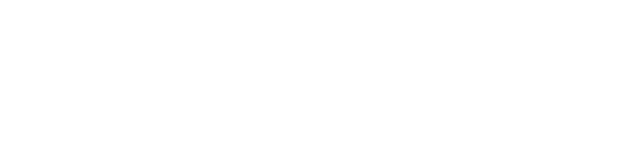
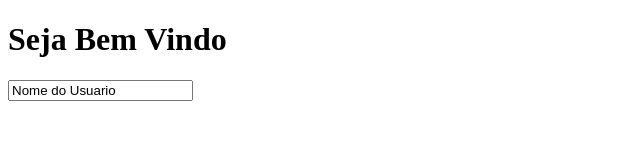
Before and after one commit to danielcmelo/estudo-htmlCssJs, a plain HTML site: page eventoDeClick/index.html in a window 1280 px wide. Shown: the whole page, without its empty margins (0-640 px from the left). Drawn offline with Linux system fonts and the light colour scheme.

Commit message:
Event click

```diff
--- a/eventoDeClick/index.html
+++ b/eventoDeClick/index.html
@@ -1,5 +1,6 @@
 <!DOCTYPE html>
 <html lang="en">
+
 <head>
     <meta charset="UTF-8">
     <meta http-equiv="X-UA-Compatible" content="IE=edge">
@@ -7,9 +8,22 @@
     <title>Document</title>
     <link rel="stylesheet" href="style.css">
 </head>
+
 <body>
+    <!-- <h1 id="titulo" onclick="alert('clicou')">Seja Bem Vindo</h1> Evento clique não precisa ser em um botão -->
+    <!-- <h1 id="titulo" onmouseover="console.log('passou o mouse')">Seja Bem Vindo</h1> -->
+    <!-- <h1 id="titulo" onmouseout="console.log('tirou o mouse')">Seja Bem Vindo</h1> -->
+    <h1 id="titulo" onmouseout="console.log('tirou o mouse')" onmouseover="console.log('passou o mouse')">Seja Bem Vindo</h1>
+
+    <input id="campo" type="text" name="usuario" value="Nome do Usuario">
+
+    <!-- <button onclick="clicou()">Clique em mim</button> -->
+    <!-- <button onclick="document.getElementById('titulo').innerHTML = 'Hello word'">Clique em mim</button>
+    Setar diretamente um cod JS -->
+    <!-- <button onclick="this.innerHTML = 'clicou'">Clique aqui</button> alterando com o this(este) -->
 
 
-<script src="script.js"></script>
+    <script src="script.js"></script>
 </body>
+
 </html>
```
Also changed, not shown: eventoDeClick/script.js (+7 -0 lines).
